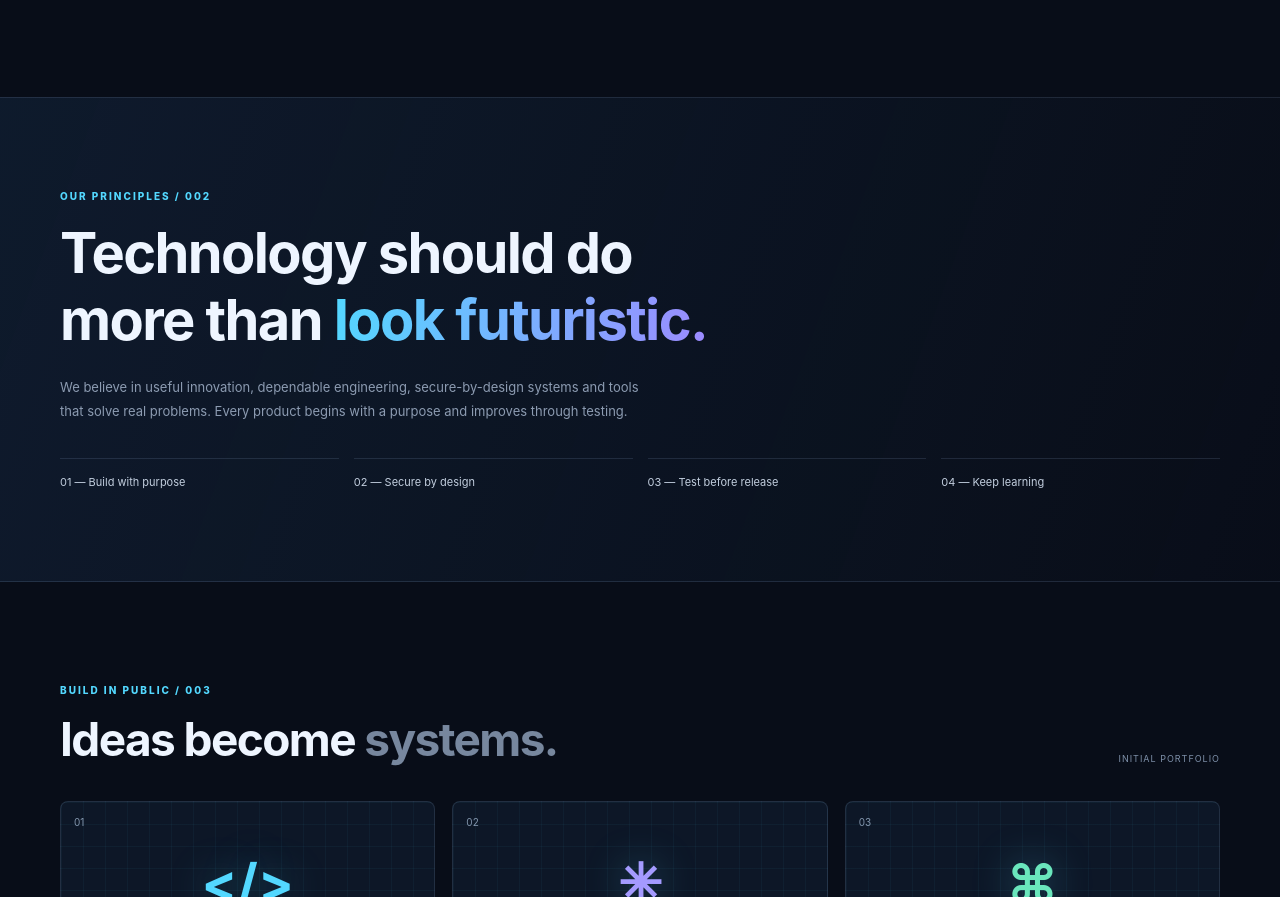
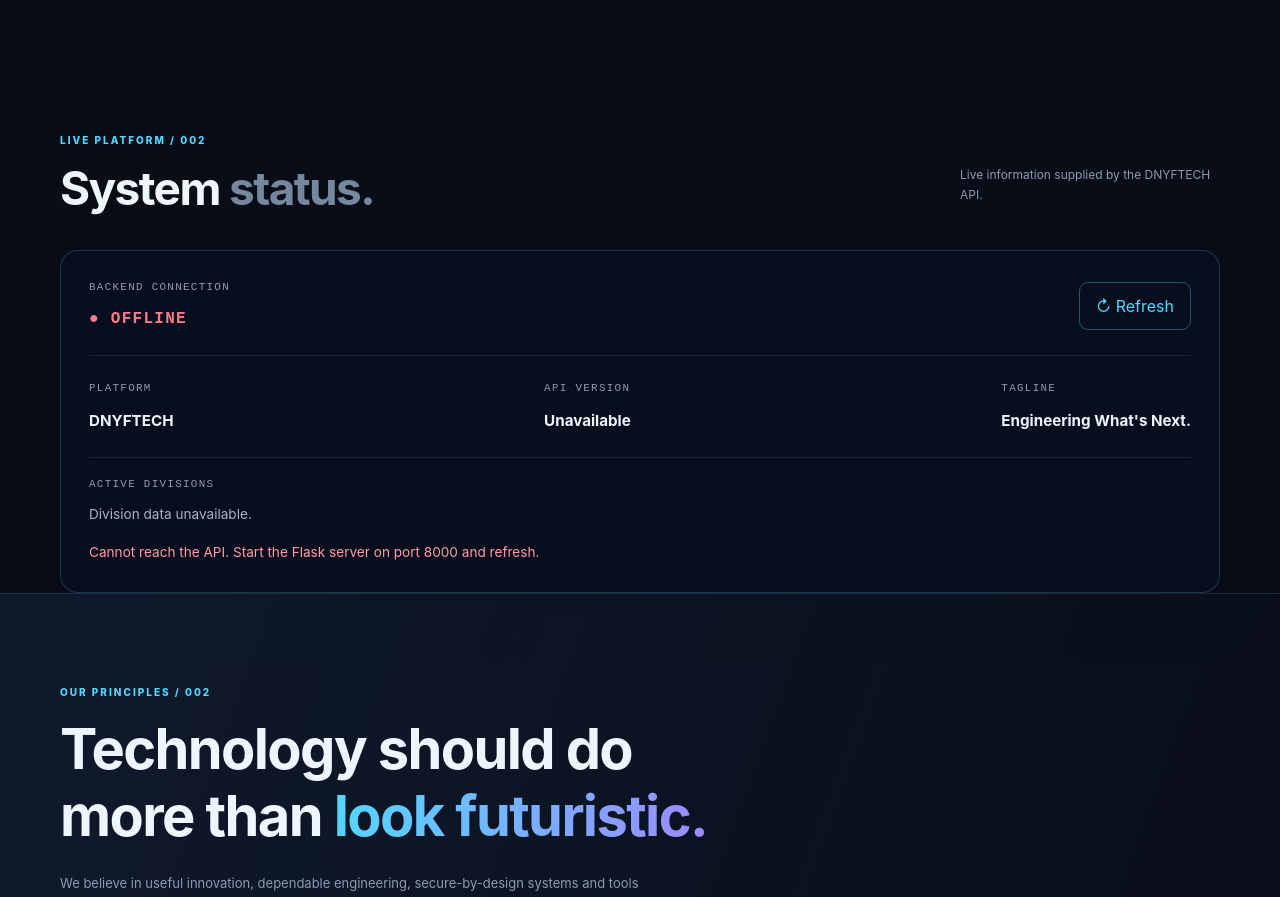
Before and after one commit to denzie-oss/dnyftech, a plain HTML site: page apps/web/index.html in a window 1280 px wide. Shown: the part 1520-2417 px from the top of the page. Drawn offline with Linux system fonts and the light colour scheme; no server answers.

Commit message:
feat(platform): integrate live API status dashboard

```diff
--- a/apps/web/assets/app.js
+++ b/apps/web/assets/app.js
@@ -39,3 +39,75 @@ if (menuToggle && navigation) {
     }
   });
 }
+
+
+// DNYFTECH live API integration.
+const API_BASE_URL = "http://127.0.0.1:8000";
+
+const apiStatus = document.getElementById("api-status");
+const apiVersion = document.getElementById("api-version");
+const apiPlatform = document.getElementById("api-platform");
+const apiTagline = document.getElementById("api-tagline");
+const apiDivisionList = document.getElementById("api-division-list");
+const apiError = document.getElementById("api-error");
+const apiRefresh = document.getElementById("api-refresh");
+
+async function loadPlatformStatus() {
+  if (!apiStatus) return;
+
+  apiStatus.textContent = "CONNECTING...";
+  apiStatus.dataset.state = "loading";
+  apiError.textContent = "";
+
+  try {
+    const [healthResponse, infoResponse] = await Promise.all([
+      fetch(`${API_BASE_URL}/health`),
+      fetch(`${API_BASE_URL}/api/v1/info`)
+    ]);
+
+    if (!healthResponse.ok || !infoResponse.ok) {
+      throw new Error("The API returned an unsuccessful response.");
+    }
+
+    const health = await healthResponse.json();
+    const info = await infoResponse.json();
+
+    if (health.status !== "ok") {
+      throw new Error("The API health check did not pass.");
+    }
+
+    apiStatus.textContent = "● ONLINE";
+    apiStatus.dataset.state = "online";
+    apiPlatform.textContent = info.platform;
+    apiVersion.textContent = info.version;
+    apiTagline.textContent = info.tagline;
+
+    apiDivisionList.replaceChildren();
+
+    info.divisions.forEach((division) => {
+      const item = document.createElement("span");
+      item.className = "api-division";
+      item.textContent = division;
+      apiDivisionList.appendChild(item);
+    });
+  } catch (error) {
+    apiStatus.textContent = "● OFFLINE";
+    apiStatus.dataset.state = "offline";
+    apiVersion.textContent = "Unavailable";
+    apiDivisionList.replaceChildren();
+
+    const message = document.createElement("span");
+    message.className = "api-placeholder";
+    message.textContent = "Division data unavailable.";
+    apiDivisionList.appendChild(message);
+
+    apiError.textContent =
+      "Cannot reach the API. Start the Flask server on port 8000 and refresh.";
+  }
+}
+
+if (apiRefresh) {
+  apiRefresh.addEventListener("click", loadPlatformStatus);
+}
+
+loadPlatformStatus();
--- a/apps/web/assets/styles.css
+++ b/apps/web/assets/styles.css
@@ -471,3 +471,124 @@ h1 {
     transition-duration: .01ms !important;
   }
 }
+
+
+/* DNYFTECH live API panel */
+.api-section {
+  padding-top: 35px;
+}
+
+.api-panel {
+  padding: 28px;
+  border: 1px solid rgba(83, 216, 255, 0.2);
+  border-radius: 18px;
+  background: rgba(11, 16, 32, 0.78);
+  box-shadow: 0 18px 55px rgba(0, 0, 0, 0.16);
+}
+
+.api-panel-top,
+.api-details {
+  display: flex;
+  justify-content: space-between;
+  gap: 22px;
+  flex-wrap: wrap;
+}
+
+.api-panel-top {
+  align-items: center;
+  padding-bottom: 22px;
+  border-bottom: 1px solid rgba(255, 255, 255, 0.08);
+}
+
+.api-label {
+  display: block;
+  margin-bottom: 9px;
+  color: #8c9ab4;
+  font-family: "JetBrains Mono", monospace;
+  font-size: 0.68rem;
+  letter-spacing: 0.12em;
+}
+
+.api-status {
+  margin: 0;
+  font-family: "JetBrains Mono", monospace;
+  font-weight: 700;
+  letter-spacing: 0.08em;
+}
+
+.api-status[data-state="online"] {
+  color: #53d8ff;
+}
+
+.api-status[data-state="offline"] {
+  color: #ff7b8b;
+}
+
+.api-status[data-state="loading"] {
+  color: #a8b4ca;
+}
+
+.api-refresh {
+  padding: 10px 16px;
+  border: 1px solid rgba(83, 216, 255, 0.35);
+  border-radius: 9px;
+  background: transparent;
+  color: #53d8ff;
+  font: inherit;
+  cursor: pointer;
+}
+
+.api-refresh:hover {
+  background: rgba(83, 216, 255, 0.09);
+}
+
+.api-details {
+  padding: 24px 0;
+}
+
+.api-details strong {
+  color: #edf4ff;
+  font-size: 0.95rem;
+}
+
+.api-divisions {
+  padding-top: 18px;
+  border-top: 1px solid rgba(255, 255, 255, 0.08);
+}
+
+.api-division-list {
+  display: flex;
+  flex-wrap: wrap;
+  gap: 10px;
+}
+
+.api-division {
+  padding: 8px 12px;
+  border: 1px solid rgba(124, 108, 255, 0.3);
+  border-radius: 30px;
+  color: #c8c2ff;
+  background: rgba(124, 108, 255, 0.08);
+  font-size: 0.82rem;
+}
+
+.api-placeholder,
+.api-error {
+  color: #a8b4ca;
+  font-size: 0.85rem;
+}
+
+.api-error {
+  margin: 16px 0 0;
+  color: #ff9ba7;
+}
+
+@media (max-width: 600px) {
+  .api-panel {
+    padding: 20px;
+  }
+
+  .api-details {
+    flex-direction: column;
+    gap: 18px;
+  }
+}
--- a/apps/web/index.html
+++ b/apps/web/index.html
@@ -145,6 +145,55 @@
       </div>
     </section>
 
+    <section class="section-wrap api-section" id="platform-status">
+      <div class="section-heading">
+        <div>
+          <p class="eyebrow">LIVE PLATFORM / 002</p>
+          <h2>System <span class="muted">status.</span></h2>
+        </div>
+        <p class="section-description">
+          Live information supplied by the DNYFTECH API.
+        </p>
+      </div>
+
+      <div class="api-panel">
+        <div class="api-panel-top">
+          <div>
+            <span class="api-label">BACKEND CONNECTION</span>
+            <p id="api-status" class="api-status" role="status"
+               aria-live="polite">CONNECTING...</p>
+          </div>
+          <button class="api-refresh" id="api-refresh" type="button">
+            ↻ Refresh
+          </button>
+        </div>
+
+        <div class="api-details">
+          <div>
+            <span class="api-label">PLATFORM</span>
+            <strong id="api-platform">DNYFTECH</strong>
+          </div>
+          <div>
+            <span class="api-label">API VERSION</span>
+            <strong id="api-version">Loading...</strong>
+          </div>
+          <div>
+            <span class="api-label">TAGLINE</span>
+            <strong id="api-tagline">Engineering What's Next.</strong>
+          </div>
+        </div>
+
+        <div class="api-divisions">
+          <span class="api-label">ACTIVE DIVISIONS</span>
+          <div id="api-division-list" class="api-division-list">
+            <span class="api-placeholder">Loading divisions...</span>
+          </div>
+        </div>
+
+        <p id="api-error" class="api-error" role="status"></p>
+      </div>
+    </section>
+
     <section class="manifesto" id="about">
       <div class="section-wrap manifesto-inner">
         <p class="eyebrow">OUR PRINCIPLES / 002</p>
```
Also changed, not shown: apps/api/requirements.txt, 2 other files.
